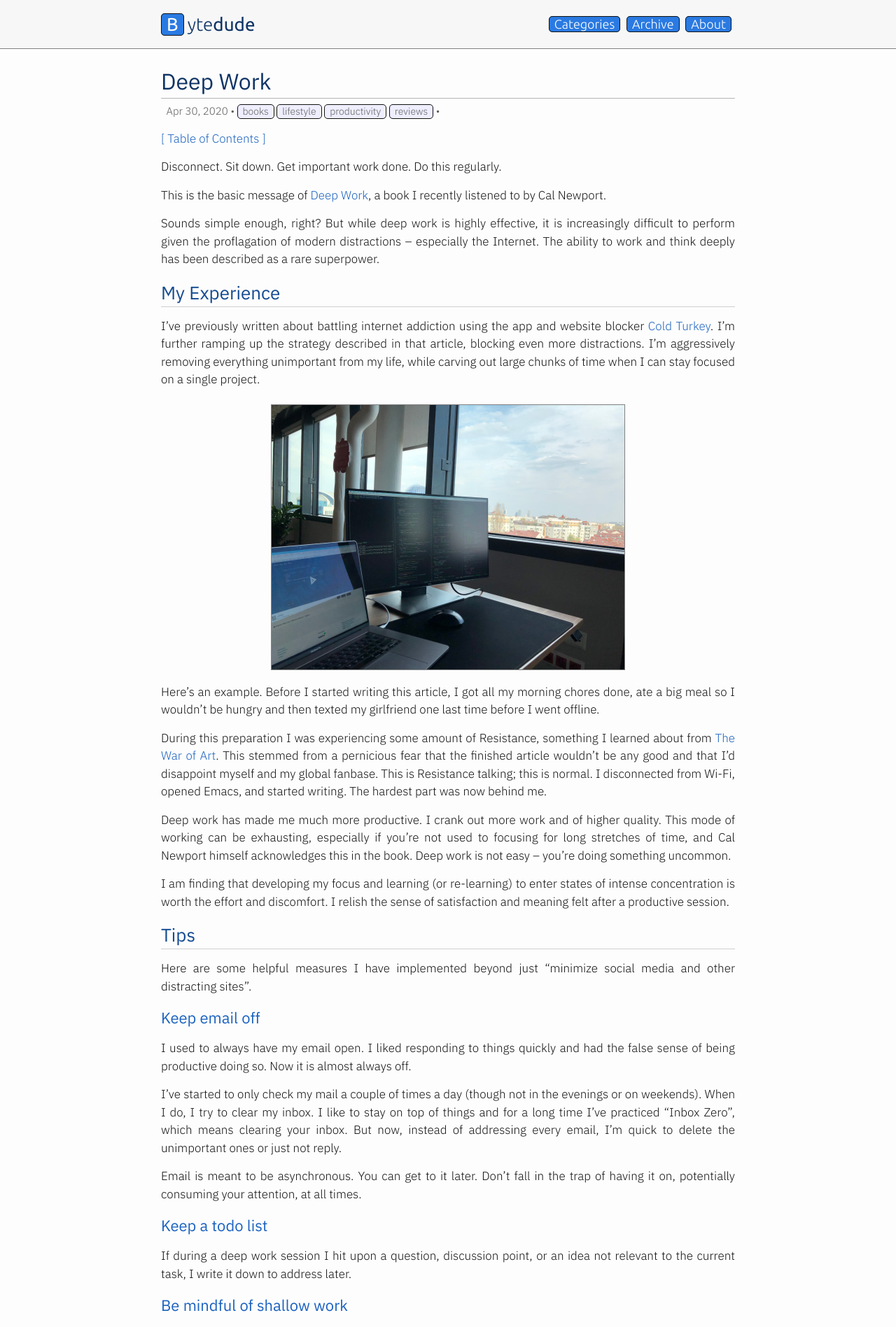
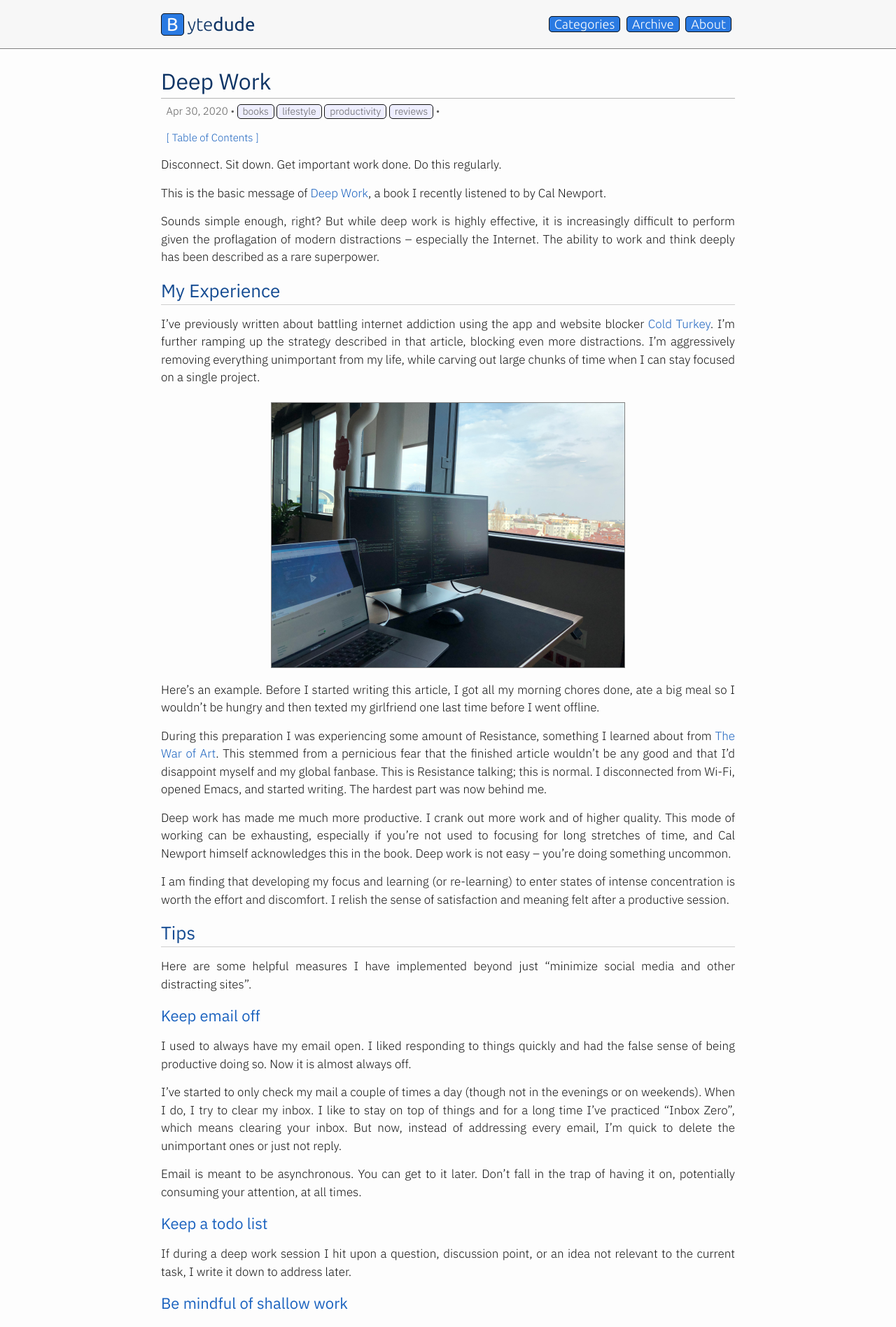
Before and after one commit to mrcnski/signor.dev, a Jekyll site: the page built from _posts/2020-04-30-deep-work.md, in a window 1280 px wide. Shown: the top 1897 px of the page at 70% size. Built offline with Jekyll 4.4.1, drawn with Linux system fonts in a browser that asks for light colours; comment, search, counter and statistics services are not loaded.

Commit message:
visual update

```diff
--- a/_includes/spoiler.html
+++ b/_includes/spoiler.html
@@ -1,2 +1,2 @@
 <input id="spoiler-check" type="checkbox">
-<label class="spoiler" for="spoiler-check">{{ include.display }}</label>
+<label class="spoiler post-meta" for="spoiler-check">{{ include.display }}</label>
--- a/_layouts/post.html
+++ b/_layouts/post.html
@@ -23,9 +23,7 @@ layout: default
 
   <div class="post-content" itemprop="articleBody">
     {% if page.toc %}
-    <!-- <h2 id="table-of-contents">Table of Contents</h2> -->
     {% include spoiler.html display="Table of Contents" %}
-
     {% endif %}
 
     {{ content }}
```
Also changed, not shown: _posts/2020-09-13-anki-addons-you-didnt-know-you-needed.md (+7 -5 lines).
